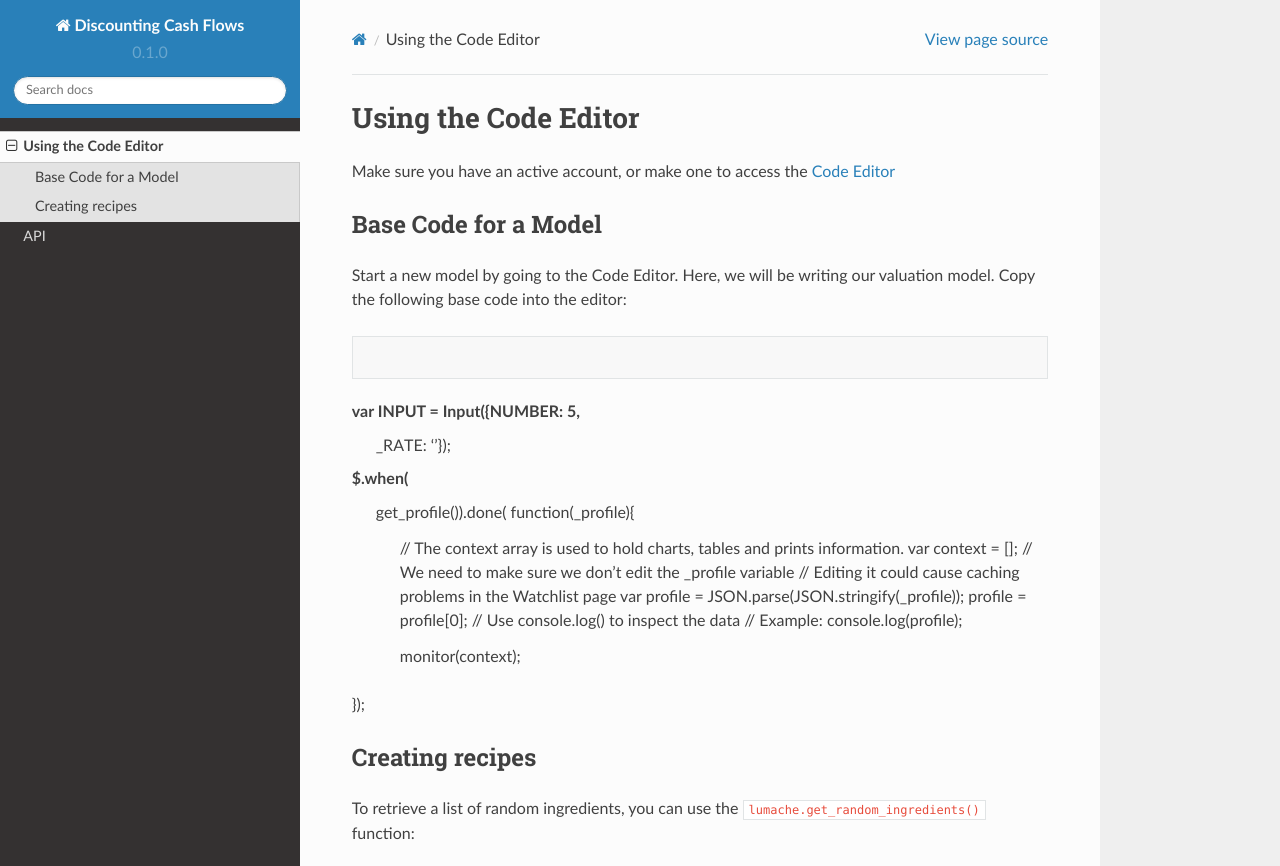
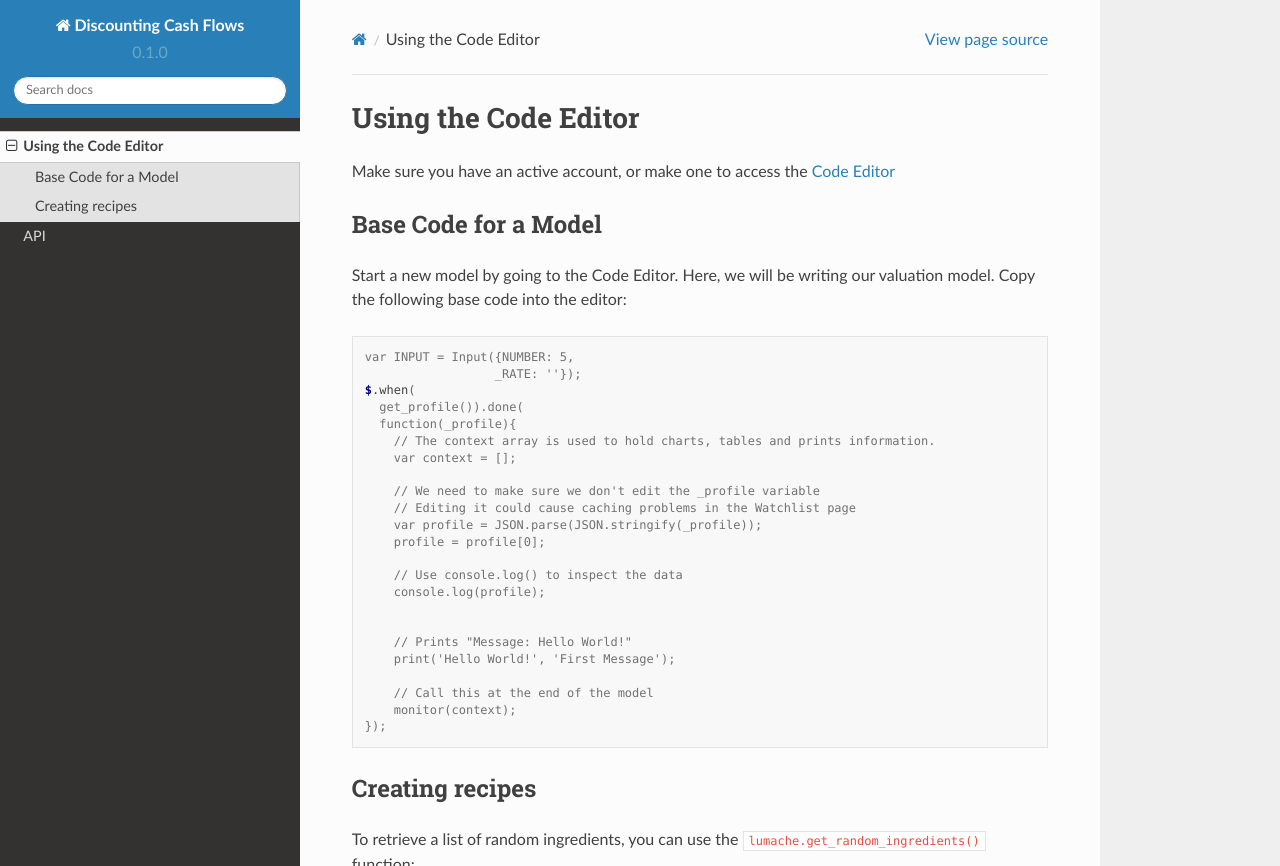
Before and after one commit to DiscountingCashFlows/readthedocs, a Sphinx documentation site: the page built from docs/source/usage.rst, in a window 1280 px wide and 900 px high, cut to the strip 0-866 px from the top of the window. Built offline with Sphinx 7.4.7 and the Read the Docs theme 2.0.0, drawn with Linux system fonts in a browser that asks for light colours.

Commit message:
Update usage.rst

```diff
--- a/docs/source/usage.rst
+++ b/docs/source/usage.rst
@@ -14,24 +14,29 @@ Copy the following base code into the editor:
 
 .. code-block:: console
 
-var INPUT = Input({NUMBER: 5,
-                  _RATE: ''});
-$.when(
-  get_profile()).done(
-  function(_profile){
-    // The context array is used to hold charts, tables and prints information.
-    var context = [];
-    // We need to make sure we don't edit the _profile variable
-    // Editing it could cause caching problems in the Watchlist page
-    var profile = JSON.parse(JSON.stringify(_profile));
-    profile = profile[0];
-    // Use console.log() to inspect the data
-    // Example: console.log(profile);
+  var INPUT = Input({NUMBER: 5,
+                    _RATE: ''});
+  $.when(
+    get_profile()).done(
+    function(_profile){
+      // The context array is used to hold charts, tables and prints information.
+      var context = [];
+
+      // We need to make sure we don't edit the _profile variable
+      // Editing it could cause caching problems in the Watchlist page
+      var profile = JSON.parse(JSON.stringify(_profile));
+      profile = profile[0];
+
+      // Use console.log() to inspect the data
+      console.log(profile);
 
 
+      // Prints "Message: Hello World!"
+      print('Hello World!', 'First Message');
 
-    monitor(context);
-});
+      // Call this at the end of the model
+      monitor(context);
+  });
 
 Creating recipes
 ----------------
```
